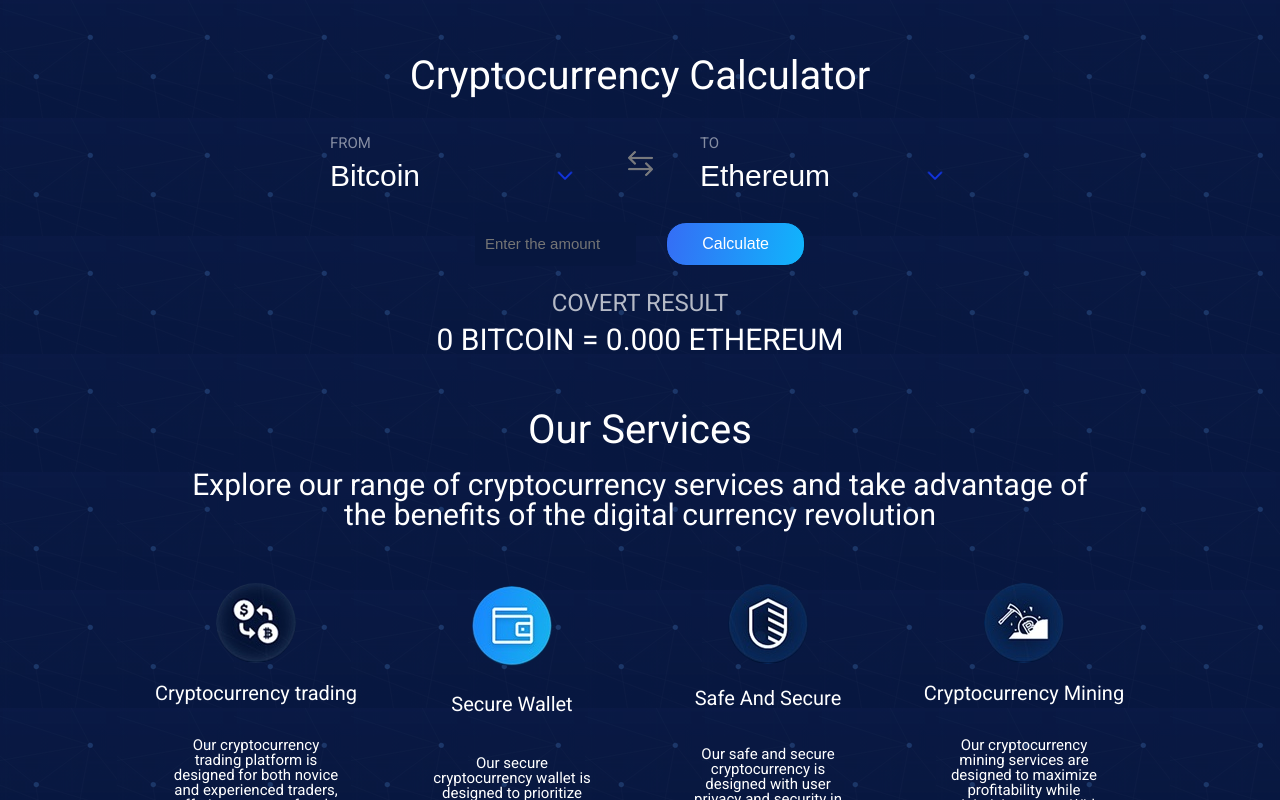
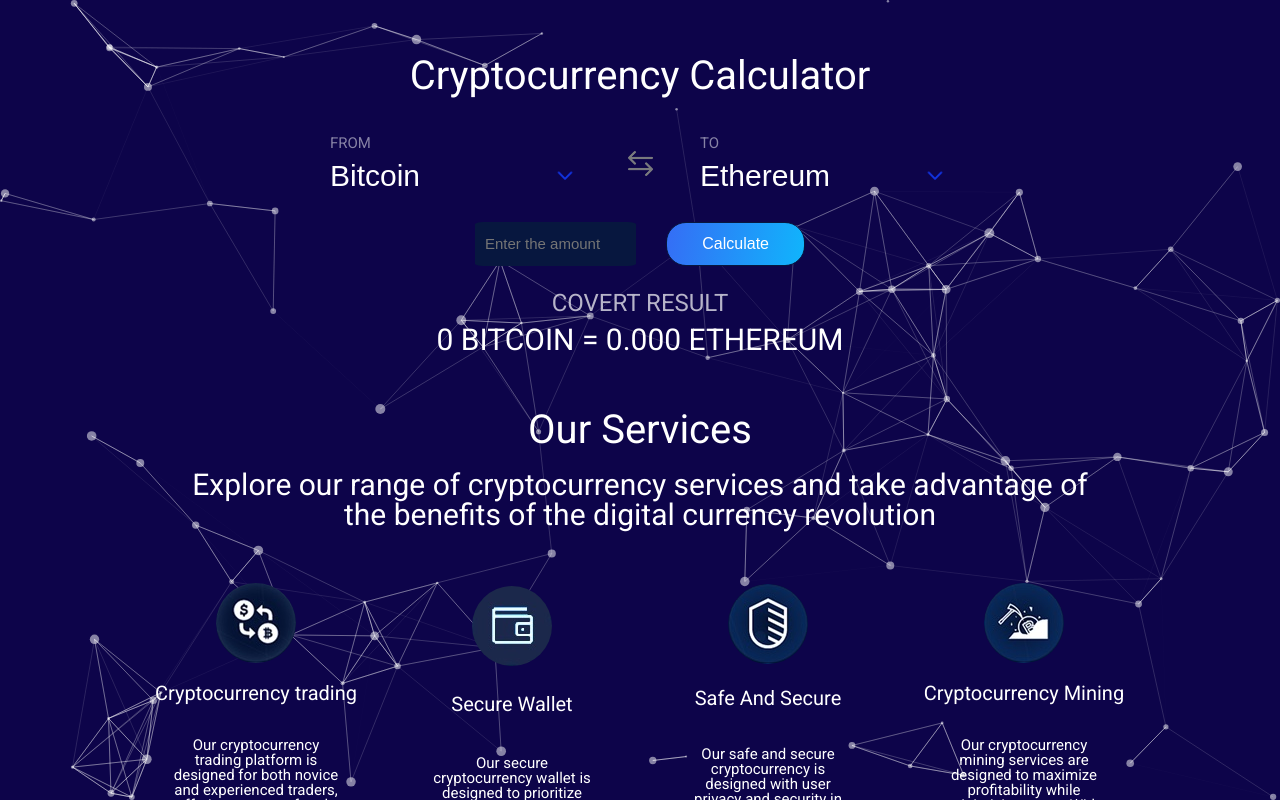
Before and after one commit to danon321/mate-academy-project-group-3, a React (Create React App) app: page / in a window 1280 px wide. Shown: the top 800 px of the page. Built offline with nearby package versions, Linux system fonts and the light colour scheme.

Commit message:
Interactive-Background

```diff
--- a/src/App.tsx
+++ b/src/App.tsx
@@ -1,15 +1,20 @@
+import React from 'react';
 import { MainPage } from './components/MainPage';
 import './sass/style.scss';
 // import { Header } from './Components/Header';
 // import { Footer } from './Components/Footer';
+import ParticlesBackground from './components/ParticlesBackground/ParticlesBackground';
 
 function App() {
   return (
-    <div className="container">
-      {/* <Header /> */}
-      <MainPage />
-      {/* <Footer /> */}
-    </div>
+    <>
+      <ParticlesBackground />
+      <div className="container">
+        {/* <Header /> */}
+        <MainPage />
+        {/* <Footer /> */}
+      </div>
+    </>
   );
 }
 
--- a/src/components/Button/Button.tsx
+++ b/src/components/Button/Button.tsx
@@ -8,7 +8,7 @@
 };
 
 const Button = ({ children, type, Icon, ...props }: ButtonProps) => {
-  let btnClassName = `button ${type && `button--${type}`}`;
+  const btnClassName = `button ${type && `button--${type}`}`;
 
   return (
     <button className={btnClassName} {...props}>
--- a/src/components/Calculator/Calculator.tsx
+++ b/src/components/Calculator/Calculator.tsx
@@ -53,7 +53,7 @@
   const handleAmountChange = (event: ChangeEvent<HTMLInputElement>) => {
     const newAmount = parseFloat(event.target.value);
 
-    setAmount((prevAmount) => {
+    setAmount(() => {
       const fromRate = exchangeRates[from];
 
       if (fromRate && typeof fromRate[to] === 'number') {
--- /dev/null
+++ b/src/components/ParticlesBackground/ParticlesBackground.tsx
@@ -0,0 +1,97 @@
+import Particles from 'react-tsparticles';
+import { loadSlim } from 'tsparticles-slim';
+import type { Container, Engine } from 'tsparticles-engine';
+
+const ParticlesBackground = () => {
+  const particlesInit = async (engine: Engine) => {
+    await loadSlim(engine);
+  };
+
+  const particlesLoaded = async (container: Container | undefined) => {
+    // eslint-disable-next-line no-console
+    await console.log(container);
+  };
+
+  return (
+    <Particles
+      id="tsparticles"
+      init={particlesInit}
+      loaded={particlesLoaded}
+      options={{
+        fullScreen: {
+          enable: true,
+          zIndex: -1,
+        },
+        background: {
+          color: {
+            value: '#0d044a',
+          },
+        },
+        fpsLimit: 120,
+        interactivity: {
+          events: {
+            onClick: {
+              enable: true,
+              mode: 'push',
+            },
+            onHover: {
+              enable: true,
+              mode: 'repulse',
+            },
+            resize: true,
+          },
+          modes: {
+            push: {
+              quantity: 4,
+            },
+            repulse: {
+              distance: 200,
+              duration: 0.4,
+            },
+          },
+        },
+        particles: {
+          color: {
+            value: '#ffffff',
+          },
+          links: {
+            color: '#ffffff',
+            distance: 150,
+            enable: true,
+            opacity: 0.5,
+            width: 1,
+          },
+          move: {
+            direction: 'none',
+            enable: true,
+            outModes: {
+              default: 'bounce',
+            },
+            random: false,
+            speed: 6,
+            straight: false,
+          },
+          number: {
+            density: {
+              enable: true,
+              area: 800,
+            },
+            value: 80,
+          },
+          opacity: {
+            value: 0.5,
+          },
+          shape: {
+            type: 'circle',
+          },
+          size: {
+            value: { min: 1, max: 5 },
+          },
+        },
+        detectRetina: true,
+      }}
+    />
+  );
+};
+
+export default ParticlesBackground;
--- a/src/sass/style.scss
+++ b/src/sass/style.scss
@@ -1,10 +1,7 @@
 @use 'abstracts' as *;
 @use 'base';
 
-
 .container {
-    background-color: darkblue;
-    background-image: url('../components/Calculator/backgr.png');
     color: white;
     font-size: 10px;
     height: 100%;
```
Also changed, not shown: src/components/Services/2.jpg.
